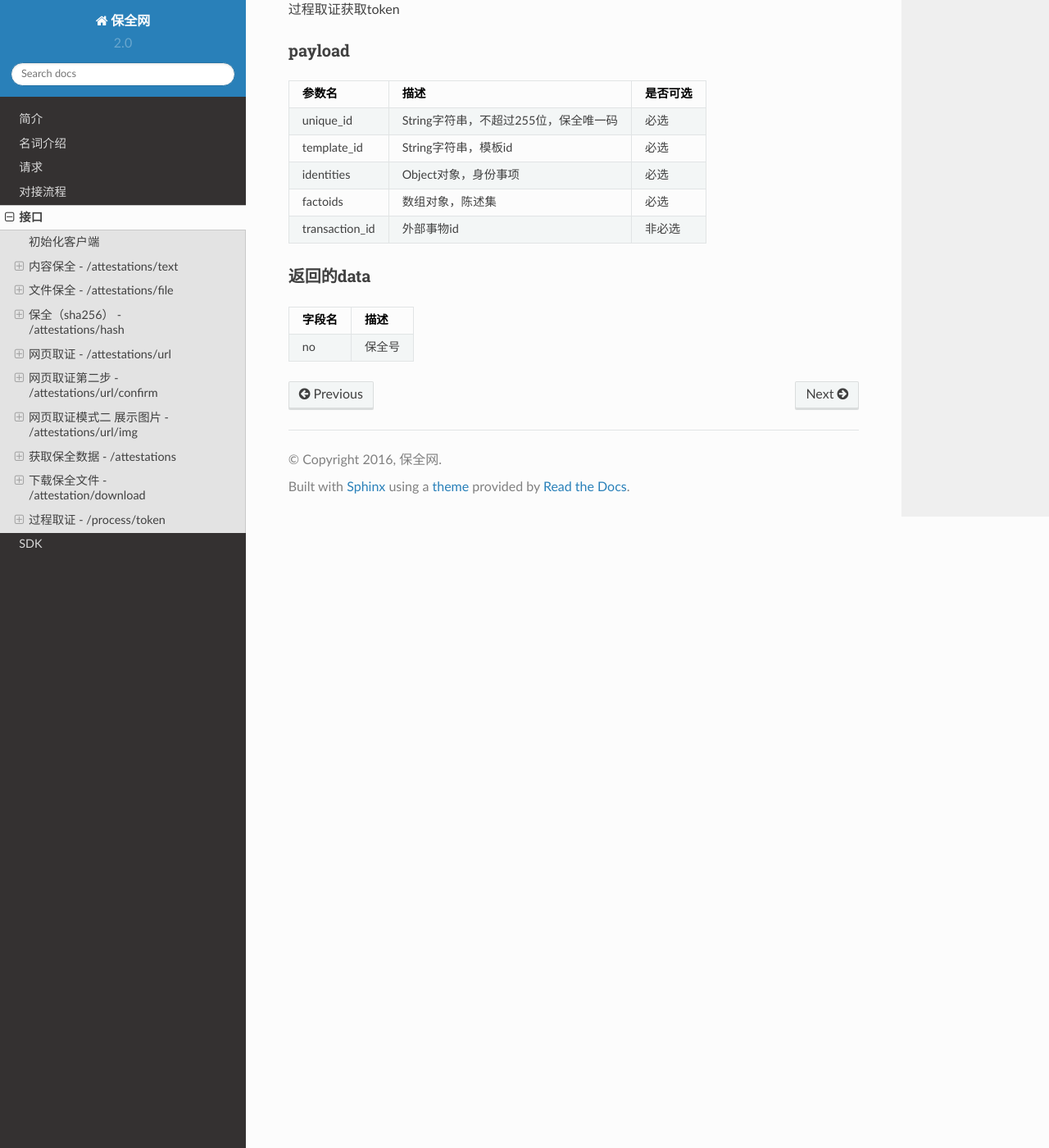
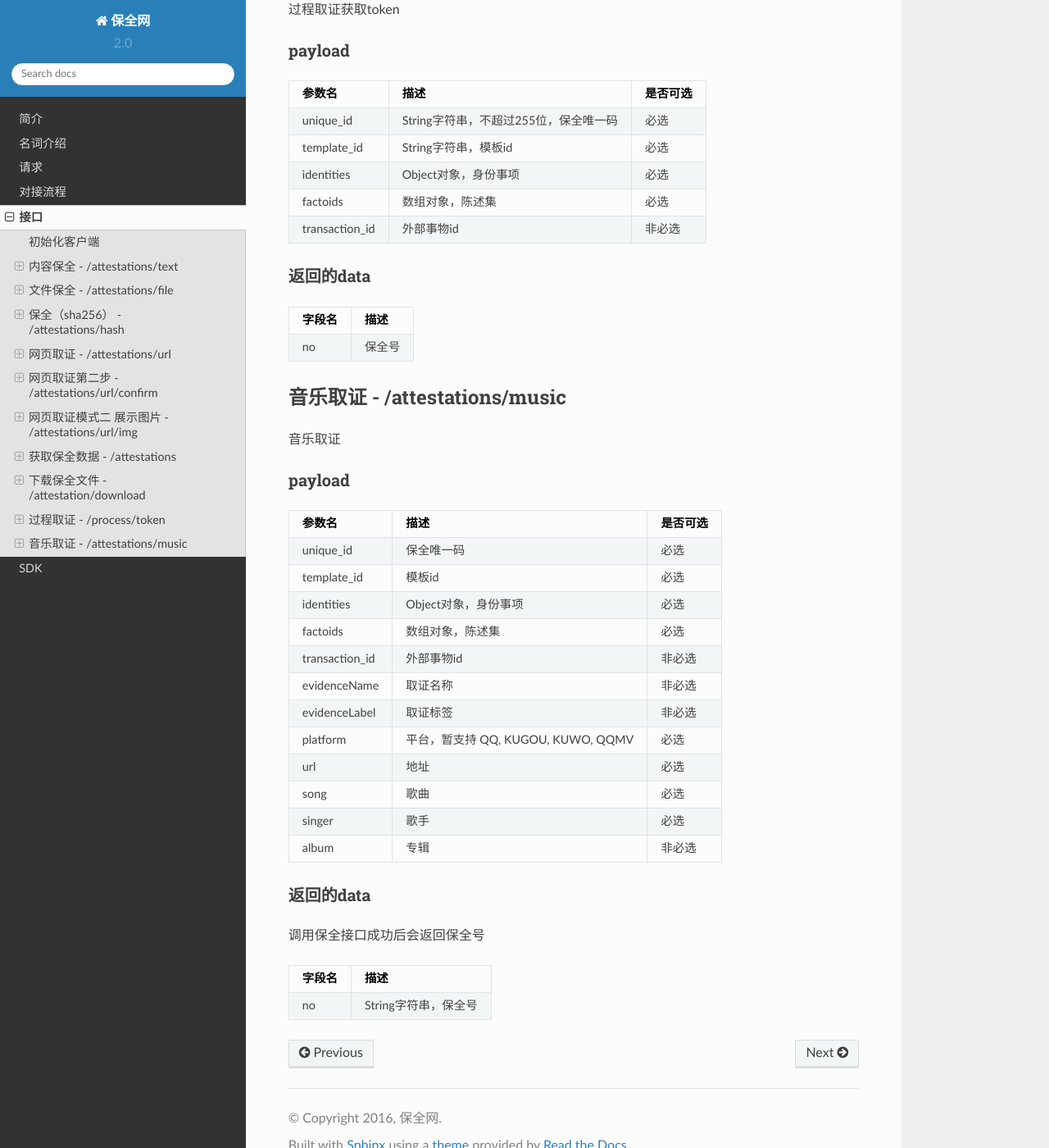
Before and after one commit to baoquan-hq/peacock-doc, a Sphinx documentation site: the page built from docs/api.rst, in a window 1280 px wide and 1400 px high, scrolled down 5381 px. Shown: the whole window at 82% size. Built offline with Sphinx 7.4.7 and the Read the Docs theme 2.0.0, drawn with Linux system fonts in a browser that asks for light colours.

Commit message:
音乐取证

```diff
--- a/docs/api.rst
+++ b/docs/api.rst
@@ -267,3 +267,39 @@ transaction_id      外部事物id                               非必选
 =================  ================================================================
 no                 保全号
 =================  ================================================================
+
+音乐取证 - /attestations/music
+------------------------------------
+音乐取证
+
+payload
+^^^^^^^^^^^^^^^
+=================  ======================================= ================
+参数名 				描述                                    是否可选
+=================  ======================================= ================
+unique_id            保全唯一码                                   必选
+template_id          模板id                                      必选
+identities           Object对象，身份事项                         必选
+factoids             数组对象，陈述集                             必选
+transaction_id       外部事物id                                  非必选
+evidenceName         取证名称                                   非必选
+evidenceLabel        取证标签                                    非必选
+platform              平台，暂支持 QQ, KUGOU, KUWO, QQMV            必选
+url                   地址                                    必选
+song                  歌曲                                        必选
+singer                歌手                                       必选
+album                 专辑                                       非必选
+=================  ======================================= ================
+
+
+
+返回的data
+^^^^^^^^^^^^^^
+
+调用保全接口成功后会返回保全号
+
+=================  ================================
+字段名 				描述
+=================  ================================
+no                 String字符串，保全号
+=================  ================================
```
